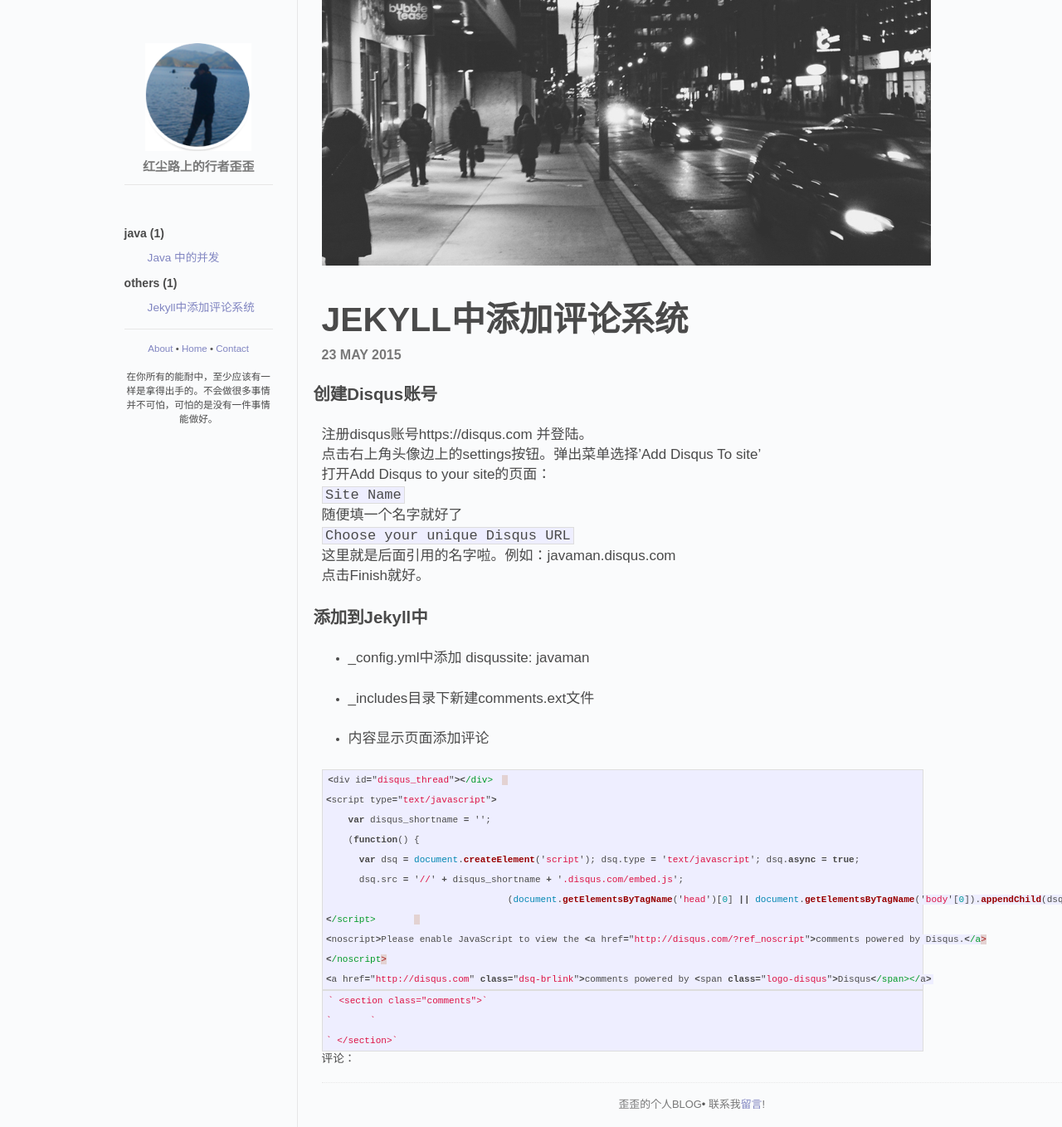
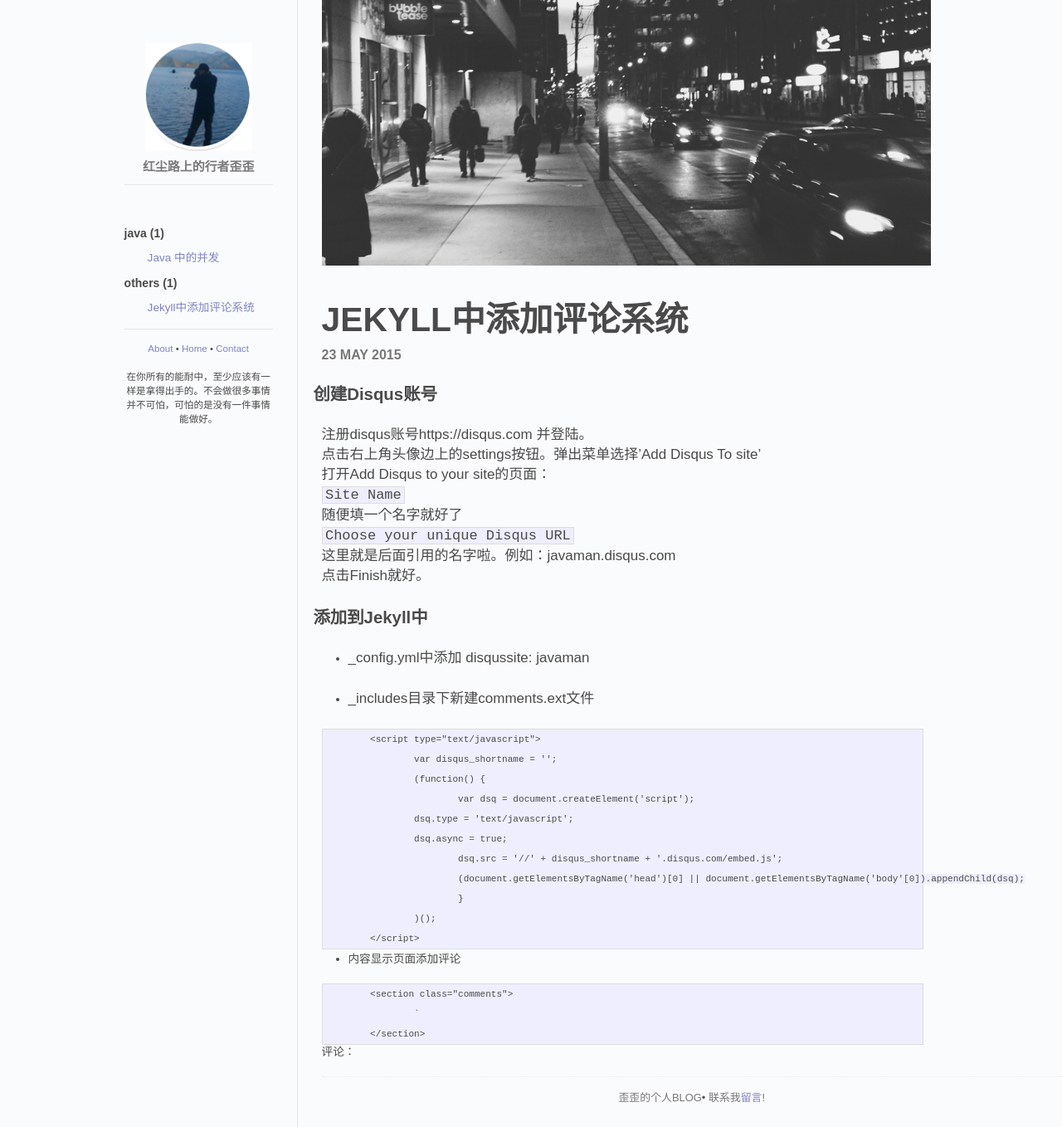
Before and after one commit to javamanyy/javamanyy, a Jekyll site: the page built from _posts/2015-05-23-jekyll-disqus.md, in a window 1280 px wide. Shown: the whole page at 83% size. Built offline with Jekyll 4.4.1, drawn with Linux system fonts in a browser that asks for light colours; nearby versions of some CDN libraries; library files that are not in the unit come from our copies; Markdown is read by kramdown in place of the engine named in the settings.

Commit message:
Update 2015-05-23-jekyll-disqus.md

````diff
--- a/_posts/2015-05-23-jekyll-disqus.md
+++ b/_posts/2015-05-23-jekyll-disqus.md
@@ -27,26 +27,27 @@
 
 - _includes目录下新建comments.ext文件
 
+```
+	<script type="text/javascript">
+		var disqus_shortname = '{{site.disqussite}}';
+		(function() {
+			var dsq = document.createElement('script');
+		dsq.type = 'text/javascript';
+		dsq.async = true;
+			dsq.src = '//' + disqus_shortname + '.disqus.com/embed.js';
+			(document.getElementsByTagName('head')[0] || document.getElementsByTagName('body'[0]).appendChild(dsq);
+			}
+		)();
+	</script>
+```
+
 - 内容显示页面添加评论
 
-```javascript
-<div id="disqus_thread"></div>
-<script type="text/javascript">
-    var disqus_shortname = '{{site.disqussite}}';
-    (function() {
-      var dsq = document.createElement('script'); dsq.type = 'text/javascript'; dsq.async = true;
-      dsq.src = '//' + disqus_shortname + '.disqus.com/embed.js';
-    				 (document.getElementsByTagName('head')[0] || document.getElementsByTagName('body'[0]).appendChild(dsq);
-</script>
-<noscript>Please enable JavaScript to view the <a href="http://disqus.com/?ref_noscript">comments powered by Disqus.</a>
-</noscript>
-<a href="http://disqus.com" class="dsq-brlink">comments powered by <span class="logo-disqus">Disqus</span></a>
+
 ```
-
-```javascript
-` <section class="comments">`
-`	{% if page.comments %}`
-`		{% include comments.ext %}`
-`	{% endif %}`
-` </section>`
+	<section class="comments">
+		{% if page.comments %}
+			{% include comments.ext %}
+		{% endif %}`
+	</section>
 ```
````
